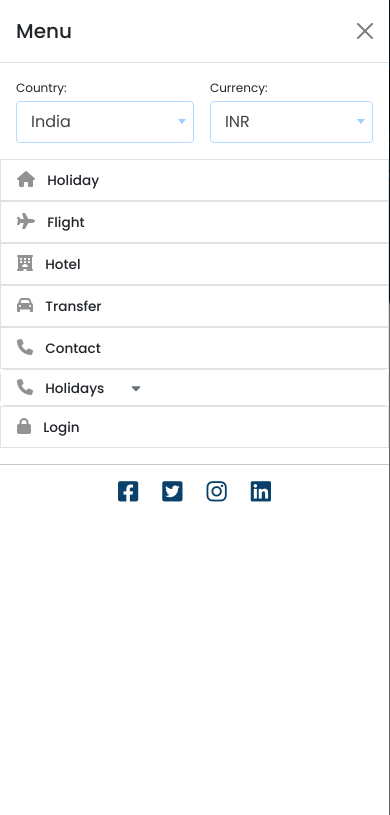
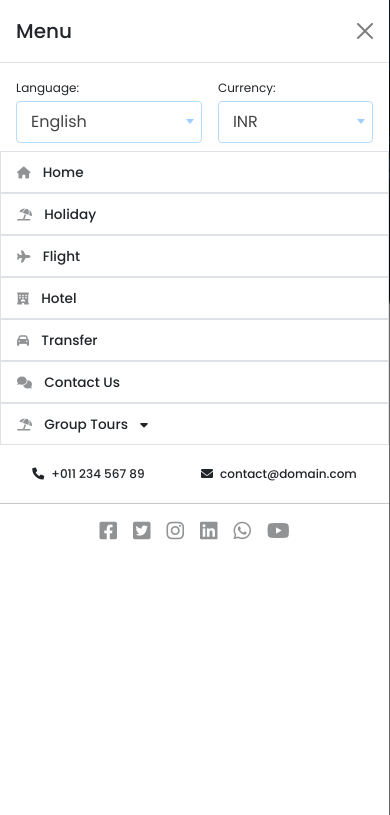
Before and after one commit to itwebservice/themestore_theme-3, a plain HTML site: page index.html in a window 390 px wide. Both pictures are taken after a click on the button 33 px from the left and 35 px from the top of the page. Shown: the top 815 px of the page. Drawn offline with nearby package versions, Linux system fonts and the light colour scheme.

Commit message:
issue fixes - 01

```diff
--- a/css/theme.scss
+++ b/css/theme.scss
@@ -168,6 +168,7 @@ body {
     padding: 0;
     list-style-type: none;
     & > li {
+      align-items: center;
       color: $white;
       display: inline-flex;
       flex-direction: row;
@@ -911,6 +912,11 @@ body {
         transition: all ease 0.3s;
         border-radius: 60px;
       }
+      &:hover {
+        img {
+          transform: scale(1.1);
+        }
+      }
       .title {
         background-color: #202020;
         color: $white;
--- a/index.html
+++ b/index.html
@@ -38,7 +38,8 @@
             <div class="col-lg-6 col-md-6">
               <div class="d-flex flex-row mb-3">
                 <span class="fs-7 text-white"
-                  >Helpline Number : 9168425495</span
+                  ><i class="fa-solid fa-phone me-1 fs-8"></i> Helpline Number :
+                  9168425495</span
                 >
               </div>
             </div>
@@ -50,7 +51,10 @@
                 class="sectionList text-end d-flex align-items-center justify-content-end"
               >
                 <li>
-                  <span class="fs-7 text-white link">contact@domain.com</span>
+                  <span class="fs-7 text-white link"
+                    ><i class="fa-solid fa-envelope me-1 fs-8"></i>
+                    contact@domain.com</span
+                  >
                 </li>
                 <li>
                   <a
@@ -60,18 +64,20 @@
                   >
                 </li>
                 <li>
+                  <span class="fs-8 text-white mr-0 fw-medium">Language</span>
                   <div class="c-advanceSelect transparent">
                     <select class="js-advanceSelect" name="state">
-                      <option value="IN">India</option>
-                      <option value="WY">Wyoming</option>
+                      <option value="IN">English</option>
+                      <option value="WY">Spanish</option>
                     </select>
                   </div>
                 </li>
                 <li>
+                  <span class="fs-8 text-white mr-0 fw-medium">Currency</span>
                   <div class="c-advanceSelect transparent">
                     <select class="js-advanceSelect" name="state">
                       <option value="INR">INR</option>
-                      <option value="WY">Wyoming</option>
+                      <option value="WY">SGD</option>
                     </select>
                   </div>
                 </li>
@@ -113,7 +119,7 @@
                   <a href="#" class="link">Transfer</a>
                 </li>
                 <li class="menuBar-item">
-                  <a href="#" class="link">Contact</a>
+                  <a href="#" class="link">Contact Us</a>
                 </li>
                 <!-- Sub Menu -->
                 <li class="menuBar-item">
@@ -124,7 +130,7 @@
                       data-bs-toggle="dropdown"
                       aria-expanded="false"
                     >
-                      Holidays
+                      Group Tours
                     </button>
                     <div class="subMenu-wrapper">
                       <ul class="dropdown-menu">
@@ -176,7 +182,7 @@
       </button>
       <div class="logo">
         <a href="#">
-          <img src="./images/logo.png" alt="logo" />
+          <img src="./images/logo.webp" alt="logo" />
         </a>
       </div>
       <div class="setting text-end">
@@ -204,13 +210,13 @@
           ></button>
         </div>
         <div class="offcanvas-body">
-          <div class="d-flex gap-3 mb-3">
+          <div class="d-flex gap-3 mb-2">
             <div class="flex-grow-1 ps-3">
-              <span class="fs-8 d-block mb-1">Country:</span>
+              <span class="fs-8 d-block mb-1">Language:</span>
               <div class="c-advanceSelect transparent">
                 <select class="js-advanceSelect" name="state">
-                  <option value="IN">India</option>
-                  <option value="WY">Wyoming</option>
+                  <option value="IN">English</option>
+                  <option value="WY">Spanish</option>
                 </select>
               </div>
             </div>
@@ -219,122 +225,134 @@
               <div class="c-advanceSelect transparent">
                 <select class="js-advanceSelect" name="state">
                   <option value="INR">INR</option>
-                  <option value="USD">USD</option>
+                  <option value="USD">SGD</option>
                 </select>
               </div>
             </div>
           </div>
 
-          <ul class="list-group list-group-flush">
+          <ul class="list-group mb-3">
             <li>
-              <a href="#" class="list-group-item list-group-item-action">
-                <i class="fa-solid fa-house me-2 text-body-tertiary"></i>
+              <a href="#" class="list-group-item">
+                <i class="fa-solid fa-house me-2 text-body-tertiary fs-8"></i>
+                <span class="fs-7 fw-medium"> Home </span>
+              </a>
+            </li>
+            <li>
+              <a href="#" class="list-group-item">
+                <i
+                  class="fa-solid fa-umbrella-beach me-2 text-body-tertiary fs-8"
+                ></i>
                 <span class="fs-7 fw-medium"> Holiday </span>
               </a>
             </li>
             <li>
-              <a href="#" class="list-group-item list-group-item-action">
-                <i class="fa-solid fa-plane me-2 text-body-tertiary"></i>
+              <a href="#" class="list-group-item">
+                <i class="fa-solid fa-plane me-2 text-body-tertiary fs-8"></i>
                 <span class="fs-7 fw-medium"> Flight </span>
               </a>
             </li>
             <li>
-              <a href="#" class="list-group-item list-group-item-action">
-                <i class="fa-solid fa-hotel me-2 text-body-tertiary"></i>
+              <a href="#" class="list-group-item">
+                <i class="fa-solid fa-hotel me-2 text-body-tertiary fs-8"></i>
                 <span class="fs-7 fw-medium"> Hotel </span>
               </a>
             </li>
             <li>
-              <a href="#" class="list-group-item list-group-item-action">
-                <i class="fa-solid fa-car me-2 text-body-tertiary"></i>
+              <a href="#" class="list-group-item">
+                <i class="fa-solid fa-car me-2 text-body-tertiary fs-8"></i>
                 <span class="fs-7 fw-medium"> Transfer </span>
               </a>
             </li>
             <li>
-              <a href="#" class="list-group-item list-group-item-action">
-                <i class="fa-solid fa-phone me-2 text-body-tertiary"></i>
-                <span class="fs-7 fw-medium"> Contact </span>
+              <a href="#" class="list-group-item">
+                <i
+                  class="fa-solid fa-comments me-2 text-body-tertiary fs-8"
+                ></i>
+                <span class="fs-7 fw-medium"> Contact Us</span>
               </a>
-            </li>
-            <li>
-              <div class="accordion" id="accordionExample">
-                <div class="accordion-item">
-                  <h2 class="accordion-header">
-                    <button
-                      class="list-group-item list-group-item-action accordion-button collapsed"
-                      type="button"
-                      data-bs-toggle="collapse"
-                      data-bs-target="#collapseThree"
-                      aria-expanded="false"
-                      aria-controls="collapseThree"
-                    >
-                      <i class="fa-solid fa-phone me-2 text-body-tertiary"></i>
-                      <span class="fs-7 fw-medium"> Holidays </span>
-                      <i
-                        class="fa-solid fa-caret-down fs-7 text-secondary ms-4"
-                      ></i>
-                    </button>
-                  </h2>
-                  <div
-                    id="collapseThree"
-                    class="accordion-collapse collapse"
-                    data-bs-parent="#accordionExample"
-                  >
-                    <div class="accordion-body">
-                      <a
-                        href="#"
-                        class="list-group-item list-group-item-action fs-7"
-                      >
-                        North-East trips
-                      </a>
-                      <a
-                        href="#"
-                        class="list-group-item list-group-item-action fs-7"
-                      >
-                        North-East trips
-                      </a>
-                    </div>
-                  </div>
-                </div>
-              </div>
-            </li>
-            <li>
-              <a href="#" class="list-group-item list-group-item-action">
-                <i class="fa-solid fa-lock me-2 text-body-tertiary"></i>
-                <span class="fs-7 fw-medium"> Login </span>
-              </a>
+              <div class="subMenu">
+                <button
+                  class="list-group-item list-group-item-action"
+                  data-bs-toggle="collapse"
+                  data-bs-target="#collapseExample"
+                  aria-expanded="false"
+                  aria-controls="collapseExample"
+                >
+                  <i
+                    class="fa-solid fa-umbrella-beach me-2 text-body-tertiary fs-8"
+                  ></i>
+                  <span class="fs-7 fw-medium"> Group Tours</span>
+                  <i class="fa-solid fa-caret-down ms-2 fs-8"></i>
+                </button>
+                <div class="collapse" id="collapseExample">
+                  <div class="card card-body">
+                    <a href="#" class="list-group-item">
+                      <span class="fs-7 fw-medium">North-East trips</span>
+                    </a>
+                    <a href="#" class="list-group-item">
+                      <span class="fs-7 fw-medium"> Kerala Vacation </span>
+                    </a>
+                    <a href="#" class="list-group-item">
+                      <span class="fs-7 fw-medium"> Royal Rajasthan </span>
+                    </a>
+                  </div>
+                </div>
+              </div>
             </li>
           </ul>
 
+          <div class="d-flex flex-row g-2 p-1">
+            <span class="fs-8 fw-medium flex-grow-1 text-center"
+              ><i class="fa-solid fa-phone me-1"></i> +011 234 567 89</span
+            >
+            <span class="fs-8 fw-medium flex-grow-1 text-center"
+              ><i class="fa-solid fa-envelope me-1"></i>
+              contact@domain.com</span
+            >
+          </div>
+
           <hr />
 
           <div
-            class="d-flex justify-content-center align-items-center gap-4 hstack"
+            class="d-flex justify-content-center align-items-center gap-3 hstack"
             style="height: 21px"
           >
             <a
               href="#"
-              class="fs-3 link-underline link-underline-opacity-0 fw-medium text-secondary"
+              class="fs-5 link-underline link-underline-opacity-0 fw-medium text-secondary"
             >
-              <i class="fab fa-facebook-square color-primary"></i>
+              <i class="fab fa-facebook-square text-body-tertiary"></i>
             </a>
             <a
               href="#"
-              class="fs-3 link-underline link-underline-opacity-0 fw-medium text-secondary"
+              class="fs-5 link-underline link-underline-opacity-0 fw-medium text-secondary"
             >
-              <i class="fab fa-twitter-square color-primary"></i>
+              <i class="fab fa-twitter-square text-body-tertiary"></i>
             </a>
             <a
               href="#"
-              class="fs-3 link-underline link-underline-opacity-0 fw-medium text-secondary"
+              class="fs-5 link-underline link-underline-opacity-0 fw-medium text-secondary"
             >
-              <i class="fab fa-instagram color-primary"></i>
+              <i class="fab fa-instagram text-body-tertiary"></i>
             </a>
             <a
               href="#"
-              class="fs-3 link-underline link-underline-opacity-0 fw-medium text-secondary"
+              class="fs-5 link-underline link-underline-opacity-0 fw-medium text-secondary"
             >
-              <i class="fab fa-linkedin color-primary"></i>
+              <i class="fab fa-linkedin text-body-tertiary"></i>
+            </a>
+            <a
+              href="#"
+              class="fs-5 link-underline link-underline-opacity-0 fw-medium text-secondary"
+            >
+              <i class="fa-brands fa-whatsapp text-body-tertiary"></i>
+            </a>
+            <a
+              href="#"
+              class="fs-5 link-underline link-underline-opacity-0 fw-medium text-secondary"
+            >
+              <i class="fa-brands fa-youtube text-body-tertiary"></i>
             </a>
           </div>
         </div>
@@ -431,7 +449,7 @@
               <div class="card c-card">
                 <div class="card-image">
                   <img src="./images/singapore-square.webp" alt="..." />
-                  <span class="title text-uppercase">Domestic</span>
+                  <span class="title">Domestic</span>
                 </div>
                 <div class="card-body">
                   <h5
@@ -472,7 +490,7 @@
               <div class="card c-card">
                 <div class="card-image">
                   <img src="./images/singapore-square.webp" alt="..." />
-                  <span class="title text-uppercase">Domestic</span>
+                  <span class="title">Domestic</span>
                 </div>
                 <div class="card-body">
                   <h5
@@ -513,7 +531,7 @@
               <div class="card c-card">
                 <div class="card-image">
                   <img src="./images/singapore-square.webp" alt="..." />
-                  <span class="title text-uppercase">Domestic</span>
+                  <span class="title">Domestic</span>
                 </div>
                 <div class="card-body">
                   <h5
@@ -554,7 +572,7 @@
               <div class="card c-card">
                 <div class="card-image">
                   <img src="./images/singapore-square.webp" alt="..." />
-                  <span class="title text-uppercase">Domestic</span>
+                  <span class="title">Domestic</span>
                 </div>
                 <div class="card-body">
                   <h5
@@ -595,7 +613,7 @@
               <div class="card c-card">
                 <div class="card-image">
                   <img src="./images/singapore-square.webp" alt="..." />
-                  <span class="title text-uppercase">Domestic</span>
+                  <span class="title">Domestic</span>
                 </div>
                 <div class="card-body">
                   <h5
@@ -2168,9 +2186,10 @@
               <span
                 class="fs-7 d-block mb-0 text-md-start text-center text-white"
               >
-                Copyright © 2024 Brand name India Pvt Ltd. All rights reserved
+                Copyright © 2025 Brand name India Pvt Ltd. All rights reserved
               </span>
             </div>
+
             <div
               class="col-md-6 col-xs-12 mb-4 mb-md-0 order-1 order-md-2 text-center text-md-end"
             >
@@ -2185,6 +2204,12 @@
                   <i class="fa-brands fa-instagram"></i>
                 </button>
                 <button class="settingButton transparent">
+                  <i class="fa-brands fa-linkedin"></i>
+                </button>
+                <button class="settingButton transparent">
+                  <i class="fa-brands fa-whatsapp"></i>
+                </button>
+                <button class="settingButton transparent">
                   <i class="fa-brands fa-youtube"></i>
                 </button>
               </div>
```
Also changed, not shown: css/theme.css, 1 other file.
